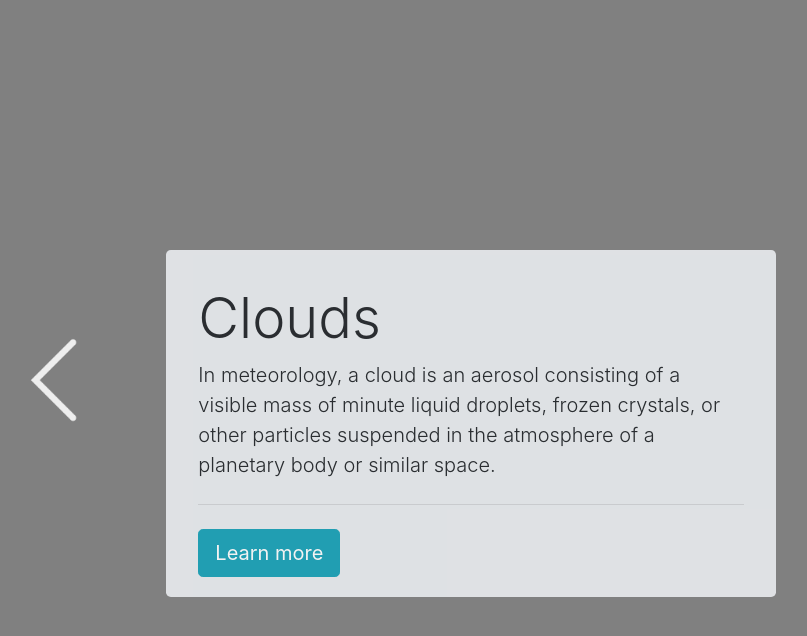
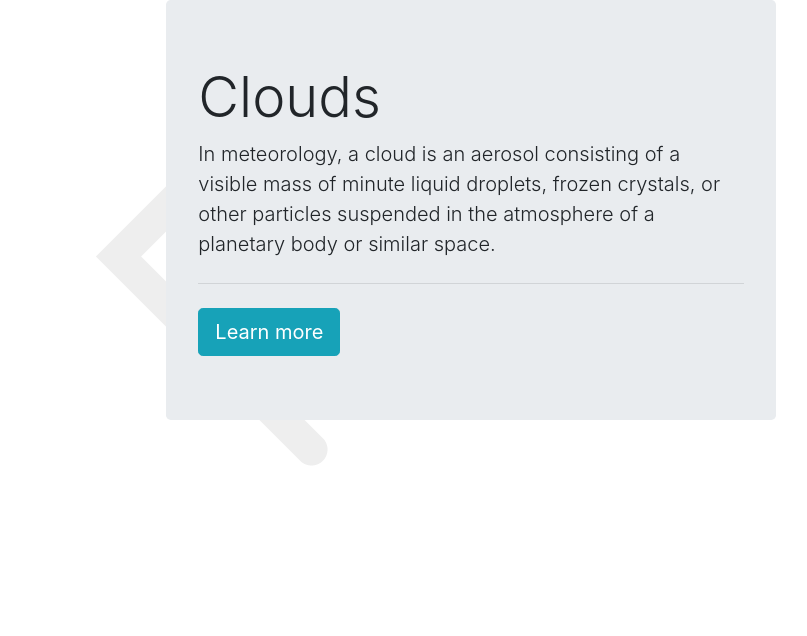
Before and after one commit to catovanwinssen/final_individual_assignment, a plain HTML site: page 192815.html in a window 1280 px wide. Shown: the whole page, without its empty margins (62-869 px from the left). Drawn offline with Linux system fonts and the light colour scheme.

Commit message:
Update 192815.html

```diff
--- a/192815.html
+++ b/192815.html
@@ -4,7 +4,7 @@
     <meta charset="utf-8">
     <title></title>
     <link rel="stylesheet" type="text/css" href="bootstrap-4.6.0-dist/css/bootstrap.min.css">
-    <link rel="stylesheet" href="css/192815.css">
+    <script src="bootstrap-4.6.0-dist/js/bootstrap.min.js"></script>
   </head>
   <body>
 
```
